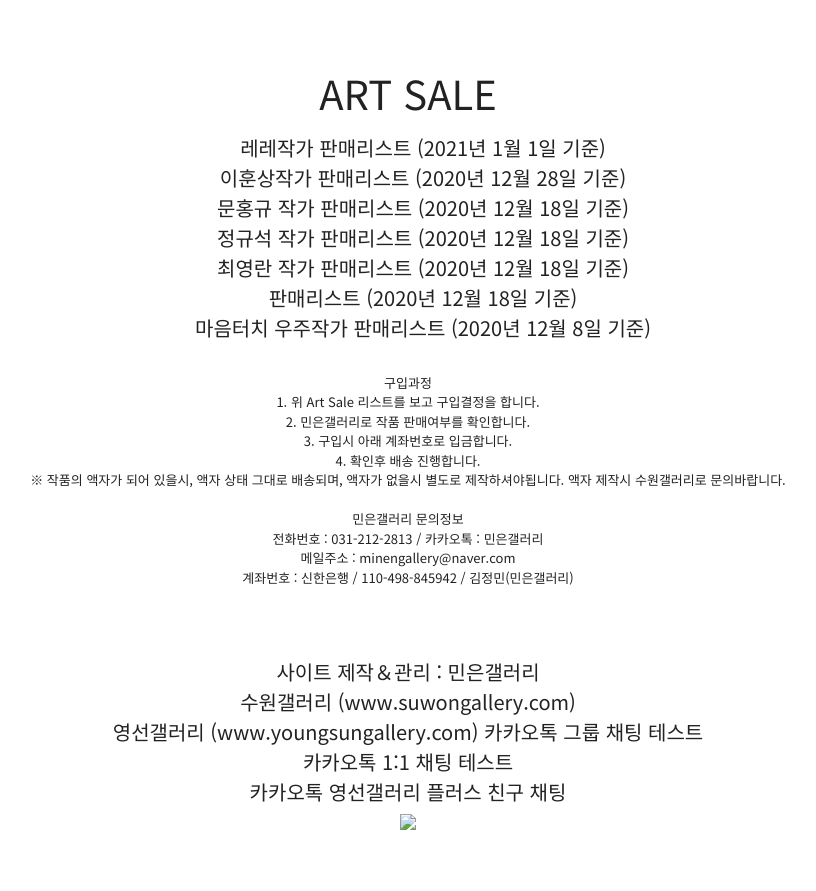
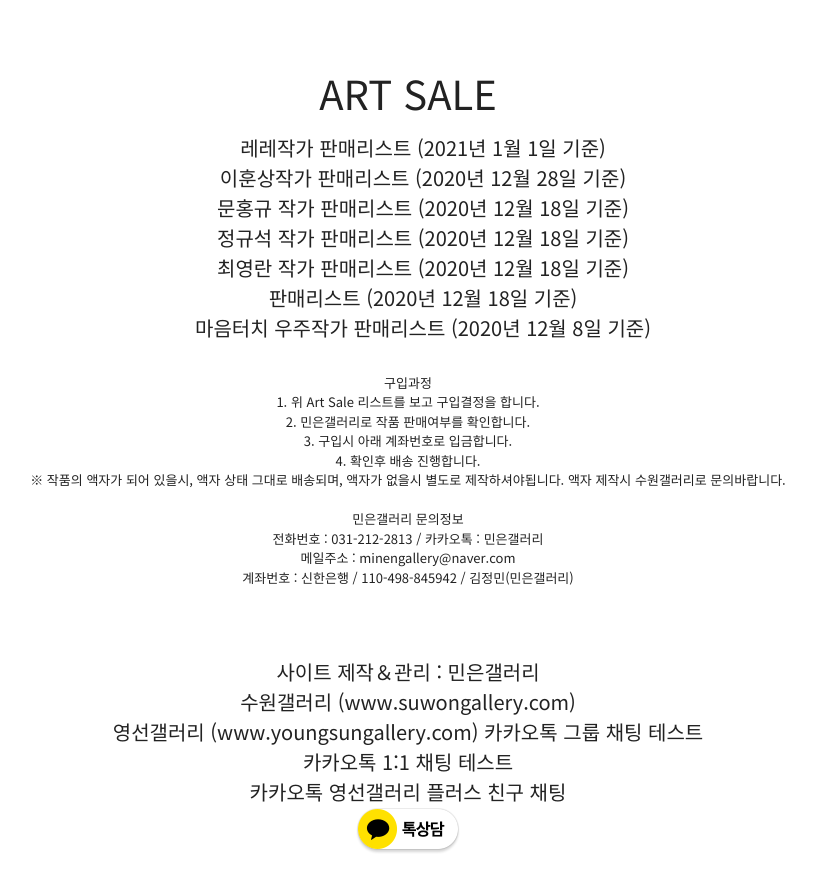
Before and after one commit to evepoi/MEMaking, a plain HTML site: page docs/index.html in a window 1280 px wide. Shown: the part 1148-2039 px from the top of the page, without its empty margins (232-1048 px from the left). Drawn offline with nearby package versions, Linux system fonts and the light colour scheme.

Commit message:
채팅 테스트

```diff
--- a/docs/index.html
+++ b/docs/index.html
@@ -116,7 +116,7 @@
                 카카오톡 <a href="https://open.kakao.com/o/sc2klaHd">1:1 채팅 테스트 </a><br>
                 카카오톡 <a href="http://pf.kakao.com/_chfcM/chat">영선갤러리 플러스 친구 채팅 </a><br>
                 <a id="channel-chat-button" href="http://pf.kakao.com/_chfcM/chat" onclick="void chatChannel();">
-                <img src="/tool/resource/static/img/button/channel/consult/consult_small_yellow_pc.png" /></a>
+                <img src="img/consult_small_yellow_pc.png" /></a>
                 <script type="text/javascript">
                     function chatChannel() {
                         Kakao.Channel.chat({
```
Also changed, not shown: docs/img/consult_small_yellow_pc.png (added).
